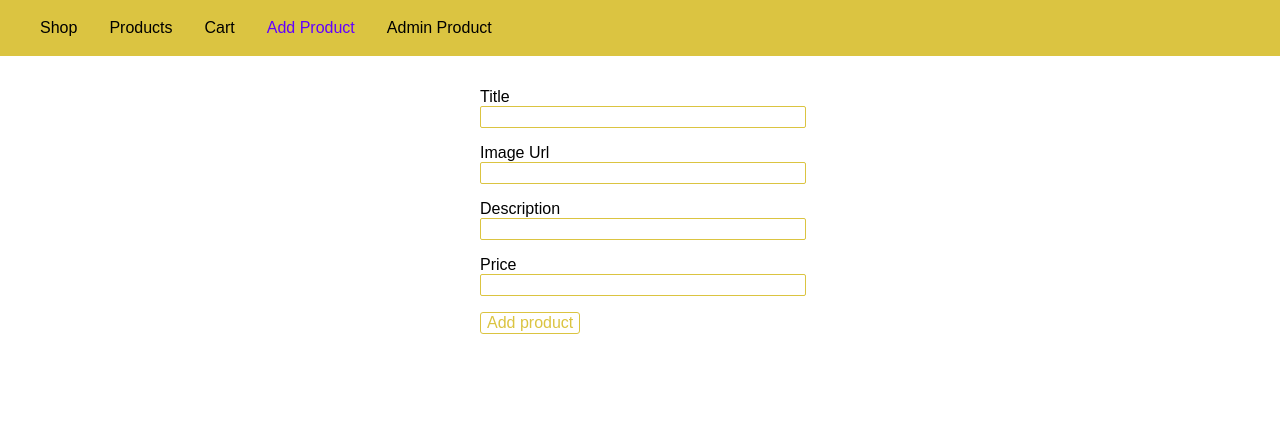
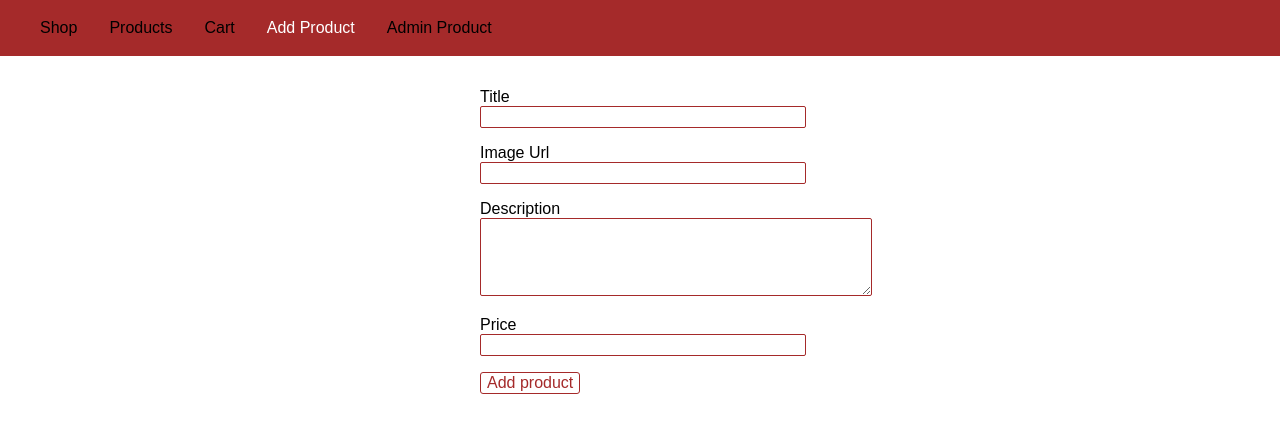
Before and after one commit to karan171996/Book-Store, a React (Create React App) app in the folder client/: page /add-product in a window 1280 px wide. Shown: the top 432 px of the page. Built offline with nearby package versions, Linux system fonts and the light colour scheme.

Commit message:
file structuring and form fixed

```diff
--- a/client/src/OuterLayout.css
+++ b/client/src/OuterLayout.css
@@ -9,7 +9,7 @@ main {
 
 .main-header {
     height:3.5rem;
-    background-color: #dbc441;
+    background-color: brown;
     padding: 0 1.5rem;
 }
 
@@ -37,5 +37,5 @@ main {
 
 .main-header__item a:hover,
 .main-header__item a:active {
-    color: #6200ff;
+    color: #fff;
 }
--- a/client/src/OuterLayout.js
+++ b/client/src/OuterLayout.js
@@ -5,7 +5,7 @@ export function OuterLayout() {
   const activeStyle = ({ isActive }) =>
     isActive
       ? {
-          color: "#6200ff",
+          color: "#fff",
         }
       : {
           color: "black",
--- a/client/src/components/AddProduct.css
+++ b/client/src/components/AddProduct.css
@@ -7,19 +7,24 @@
     width:100%;
 }
 
-.form-control input {
-    border: 1px solid #dbc441;
+.form-control input, textarea {
+    border: 1px solid brown;
     font:inherit;
     border-radius: 2px;
 }
 
 button {
     font:inherit;
-    border: 1px solid #dbc441;
-    color: #dbc441;
+    border: 1px solid brown;
+    color: brown;
     border-radius: 3px;
     cursor:pointer;
     background:white;
+}
+button:hover{
+    border: 1px solid black;
+    background-color: brown;
+    color:white;
 }
 
 .product-form {
--- a/client/src/components/AddProduct.js
+++ b/client/src/components/AddProduct.js
@@ -53,12 +53,14 @@ const AddProduct = () => {
         </div>
         <div className="form-control">
           <label for="description">Description</label>
-          <input
+          <textarea
             id="description"
             type="text"
             name="description"
             value={description}
             onChange={(e) => setDescription(e.target.value)}
+            rows="4"
+            cols="40"
           />
         </div>
 
--- a/client/src/components/Shop.css
+++ b/client/src/components/Shop.css
@@ -10,8 +10,8 @@
     flex-direction: column;
     align-items: center;
     width: 350px;
-    height:350px;
-    box-shadow: 5px 10px 8px #a8a7a7;
+    height:400px;
+    box-shadow: 5px 10px 30px #a8a7a7;
 }
 .book-image {
     max-width:100%;
--- a/client/src/components/Shop.js
+++ b/client/src/components/Shop.js
@@ -27,8 +27,9 @@ const Shop = () => {
         {product.map((item, index) => (
           <div className="card" key={index}>
             <h3>{item?.title}</h3>
-            <img className="book-image" src={book} alt="book" />
-            <p>This is the random subtitle for this book</p>
+            <img className="book-image" src={item.imageUrl} alt="book" />
+            <p>{item?.description}</p>
+            <p>{item?.price}</p>
             <button>Add to Cart</button>
           </div>
         ))}
```
Also changed, not shown: client/src/components/AdminAddProduct.js (added), client/src/components/Product.js (added), 1 other file (tests, documents, lock files or other folders).
